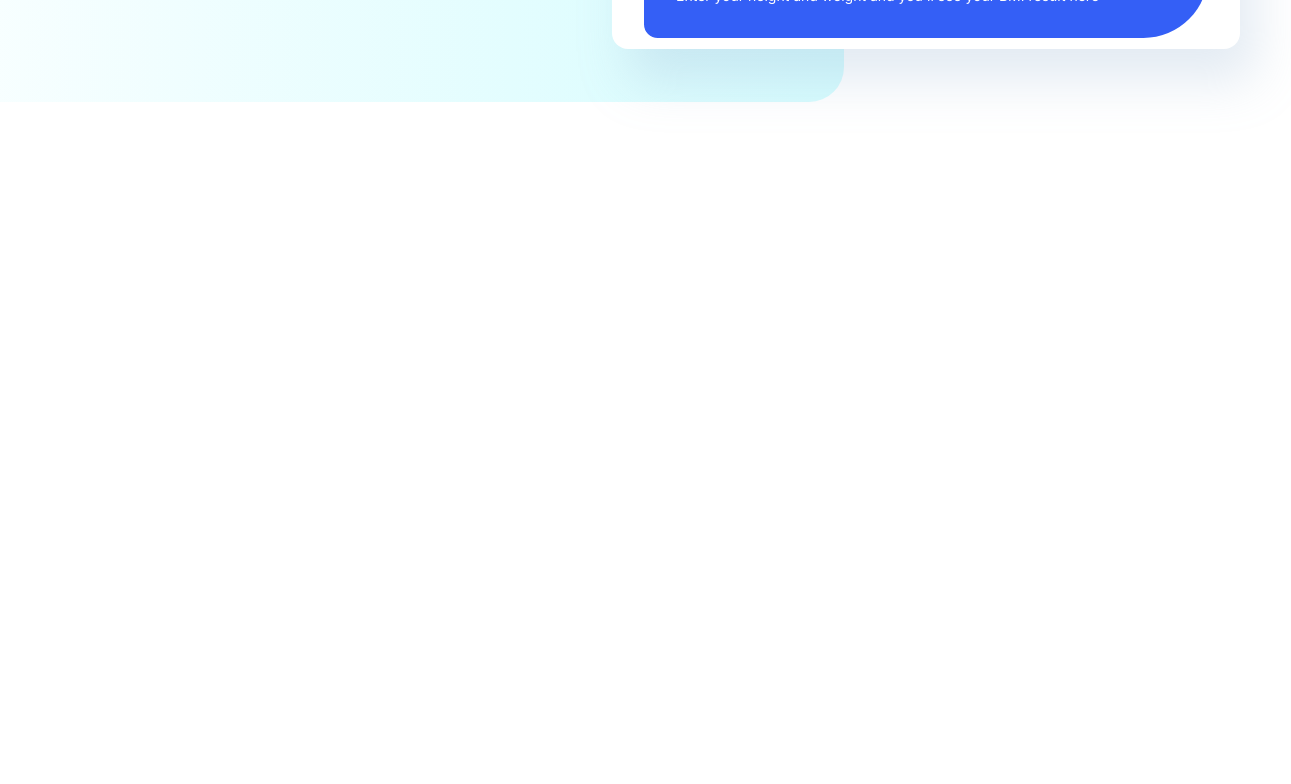
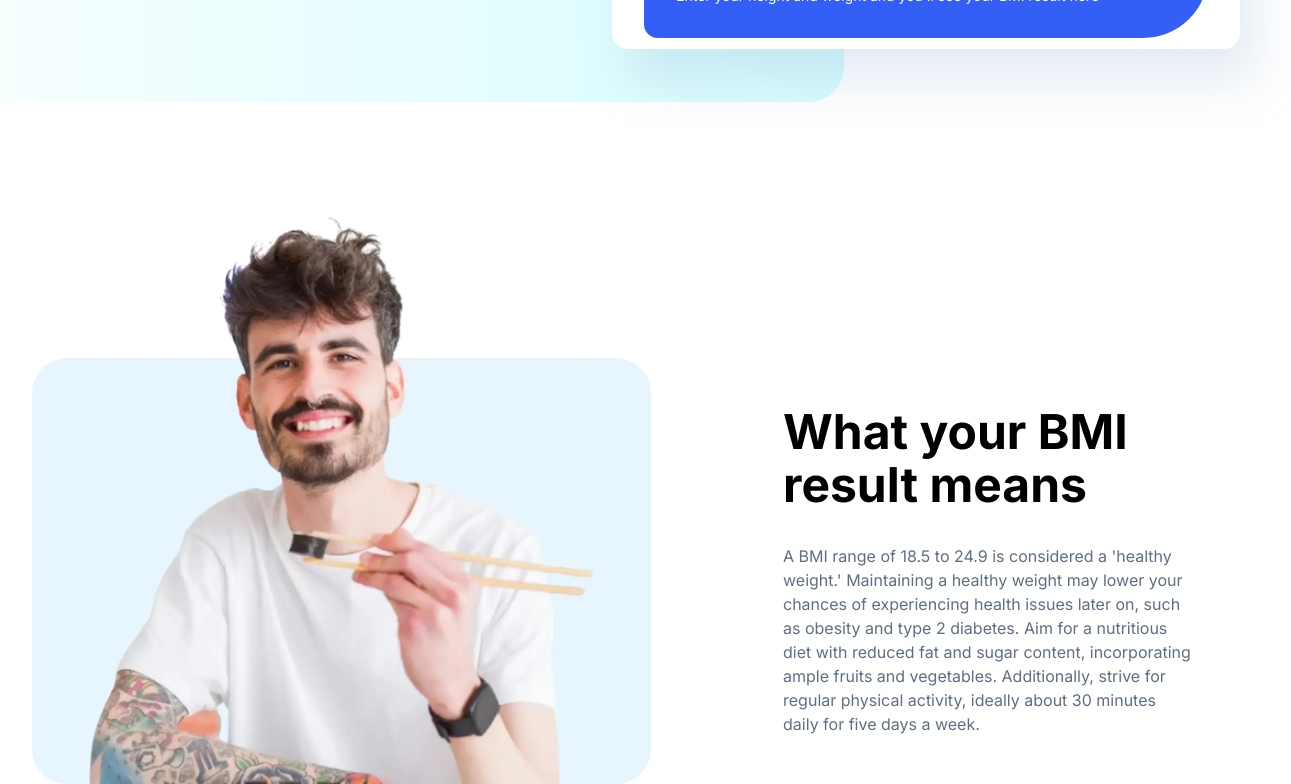
Before and after one commit to frontend-rustyff12/21-bmi-calculator, a React (Vite) app: page / in a window 1536 px wide. Shown: the part 603-1387 px from the top of the page, without its empty margins (156-1447 px from the left). Before the commit the page ends 800 px from the top, so only its background shows below. Built offline with nearby package versions, Linux system fonts and the light colour scheme.

Commit message:
Info layout

```diff
--- a/src/App.jsx
+++ b/src/App.jsx
@@ -1,9 +1,11 @@
 import Hero from "./components/Hero";
+import Info from "./components/Info";
 function App() {
   return (
-    <>
+    <div className="site-wrapper">
       <Hero />
-    </>
+      <Info />
+    </div>
   );
 }
 
--- a/src/components/Info.jsx
+++ b/src/components/Info.jsx
@@ -1,7 +1,25 @@
 export default function Info() {
   return (
-    <>
-      <h2>Info goes here</h2>
-    </>
+    <section className="info">
+      <div className="info-content">
+        <img
+          className="info-image"
+          src="/image-man-eating.webp"
+          alt="Man eating Sushi"
+        />
+        <div className="info-content-text">
+          <h2>What your BMI result means</h2>
+          <p>
+            A BMI range of 18.5 to 24.9 is considered a 'healthy weight.'
+            Maintaining a healthy weight may lower your chances of experiencing
+            health issues later on, such as obesity and type 2 diabetes. Aim for
+            a nutritious diet with reduced fat and sugar content, incorporating
+            ample fruits and vegetables. Additionally, strive for regular
+            physical activity, ideally about 30 minutes daily for five days a
+            week.
+          </p>
+        </div>
+      </div>
+    </section>
   );
 }
--- a/src/index.css
+++ b/src/index.css
@@ -32,8 +32,14 @@ html {
 
 body {
   font-family: "Inter", sans-serif;
+}
+
+.site-wrapper {
   position: relative;
-  background-color: var(--white);
+  /* background-color: var(--white); */
+  display: flex;
+  flex-direction: column;
+  gap: 3.85rem;
 }
 
 .linear-gradient {
@@ -131,9 +137,11 @@ fieldset {
 /* Hero */
 
 .hero {
-  margin: 2rem 1.5rem;
+  /* margin: 2rem 1.5rem; */
+  margin: 0rem;
   gap: 2rem;
   overflow: hidden;
+  /* background-color: #345ff6; */
 }
 
 .hero-background {
@@ -149,6 +157,7 @@ fieldset {
     rgba(214, 252, 254, 1) 0%,
     rgba(253, 255, 255, 1) 100%
   );
+
   border-bottom-right-radius: 35px;
   border-bottom-left-radius: 35px;
 }
@@ -159,6 +168,7 @@ fieldset {
   align-items: center;
   text-align: center;
   gap: 2rem;
+  margin: 2rem 1.5rem;
 }
 
 .hero-main,
@@ -268,6 +278,28 @@ form h3 {
   gap: 1rem;
 }
 
+/* Info */
+.info {
+  width: 100vw;
+}
+
+.info-content {
+  width: 100%;
+  display: flex;
+  flex-direction: column;
+  gap: 3rem;
+}
+
+.info-image {
+  width: 100%;
+}
+
+.info-content-text {
+  margin: 0rem 1.5rem;
+  display: flex;
+  flex-direction: column;
+  gap: 2rem;
+}
 @media screen and (min-width: 768px) {
   /* Hero */
   .hero {
@@ -299,6 +331,20 @@ form h3 {
   .result-container {
     border-top-right-radius: 75px;
     border-bottom-right-radius: 75px;
+  }
+
+  /* Info */
+
+  .info-content {
+    flex-direction: row;
+    height: 412px;
+    width: 105%;
+    margin-left: -10%;
+  }
+
+  .info-content-text {
+    margin: 0rem;
+    gap: 2rem;
   }
 }
 @media screen and (min-width: 1440px) {
@@ -364,4 +410,31 @@ form h3 {
   .result-container {
     margin: 2rem;
   }
+
+  /* Info */
+
+  .info {
+    width: 100%;
+    /* background-color: red; */
+  }
+
+  .info-content {
+    flex-direction: row;
+    height: 585px;
+    width: 1160px;
+    margin-left: 0;
+    margin: 0 auto;
+    gap: 8.25rem;
+  }
+
+  .info-content-text {
+    margin: 0rem;
+    gap: 2rem;
+    margin-top: auto;
+    margin-bottom: 3rem;
+  }
+
+  /* .info-content-text p {
+
+  } */
 }
```
